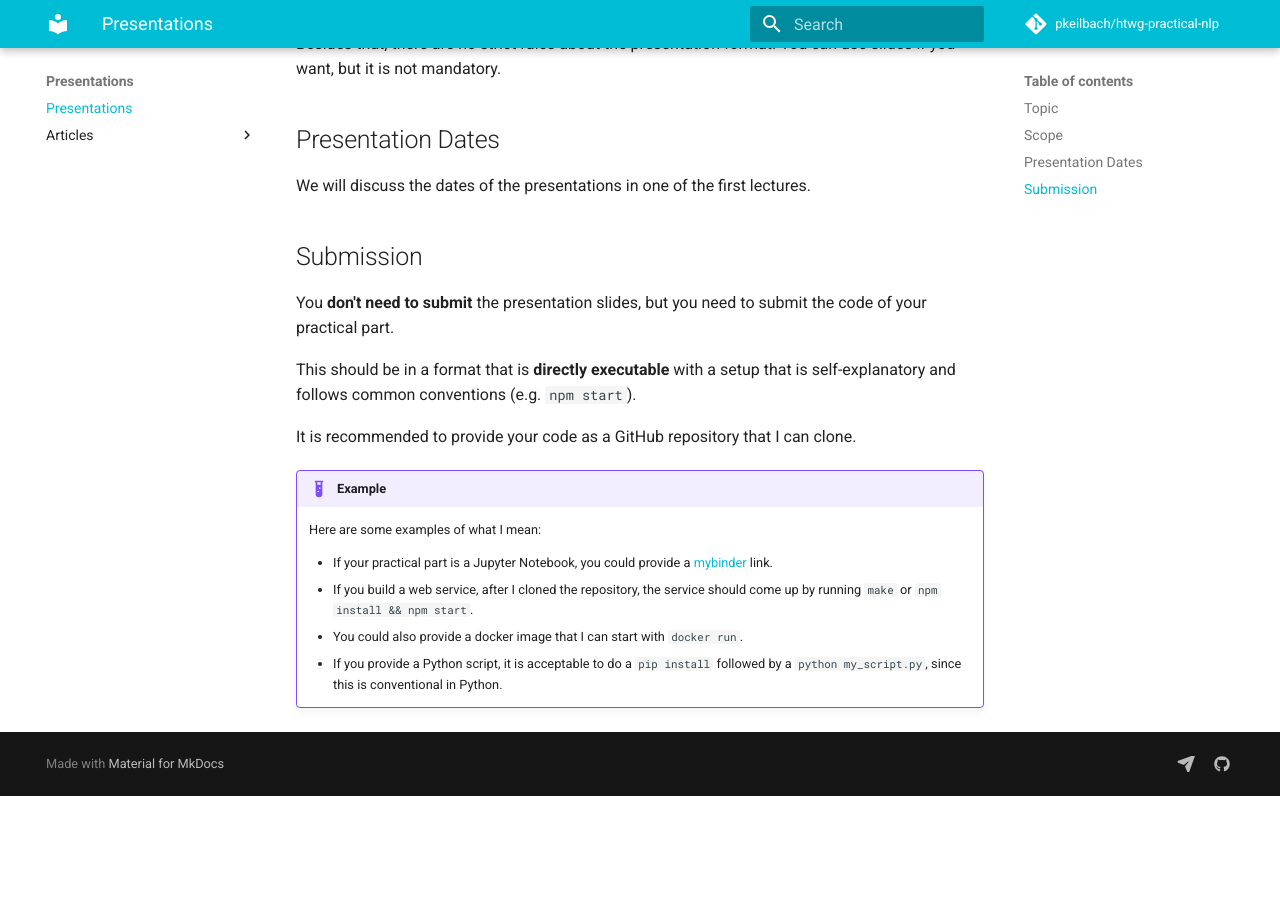
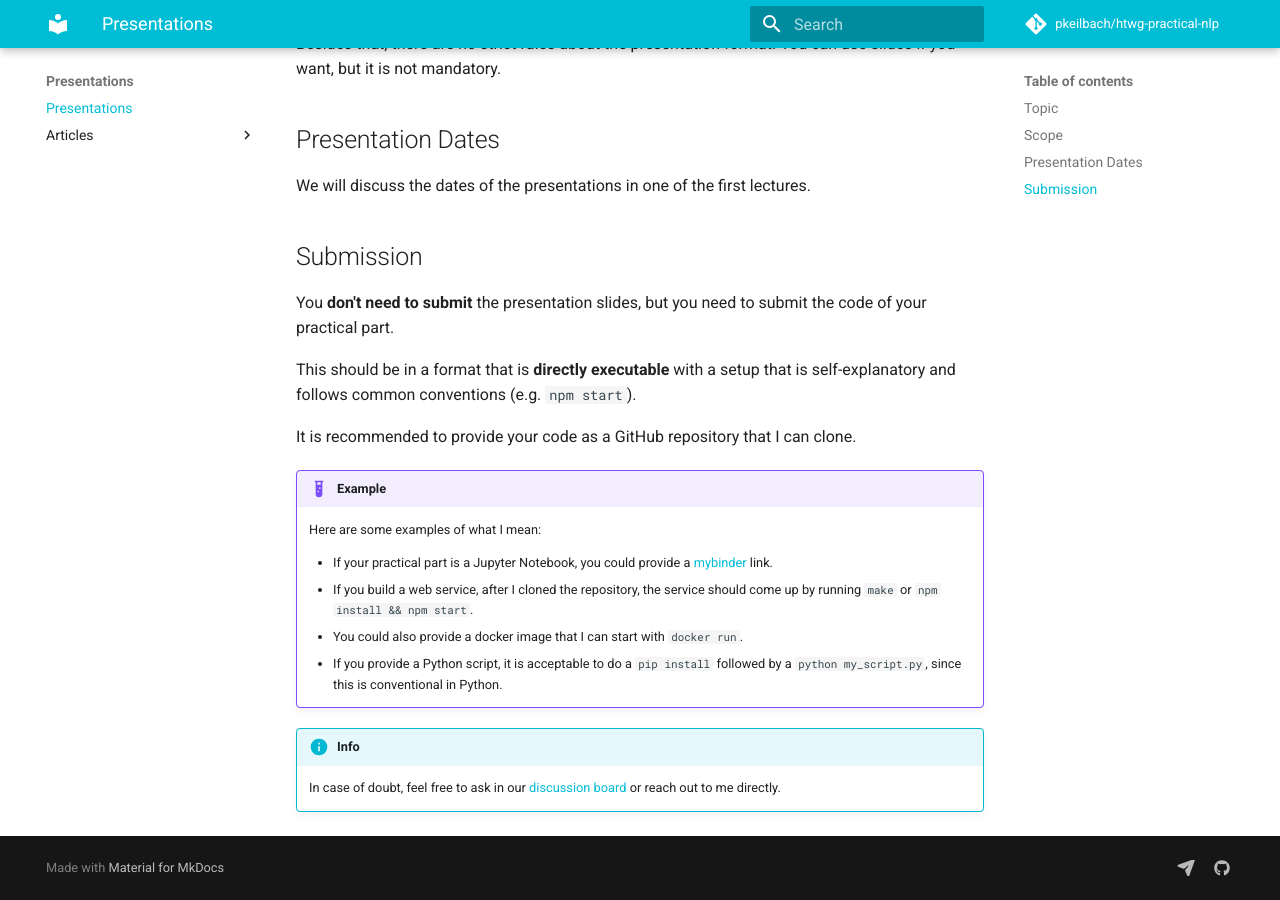
Before and after one commit to pkeilbach/htwg-practical-nlp, an MkDocs documentation site: the page built from docs/presentations/presentations.md, in a window 1280 px wide and 900 px high, scrolled down 1118 px. Built offline with MkDocs 1.6.1 and Material for MkDocs 9.7.7, drawn with Linux system fonts in a browser that asks for light colours; comment, search, counter and statistics services are not loaded; before the commit the page ends 1914 px from its top, so only the background shows below that.

Commit message:
add info box

```diff
--- a/docs/presentations/presentations.md
+++ b/docs/presentations/presentations.md
@@ -53,3 +53,7 @@ It is recommended to provide your code as a GitHub repository that I can clone.
     - If you build a web service, after I cloned the repository, the service should come up by running `make` or `npm install && npm start`.
     - You could also provide a docker image that I can start with `docker run`.
     - If you provide a Python script, it is acceptable to do a `pip install` followed by a `python my_script.py`, since this is conventional in Python.
+
+!!! info
+
+    In case of doubt, feel free to ask in our [discussion board](https://github.com/pkeilbach/htwg-practical-nlp/discussions) or reach out to me directly.
```
